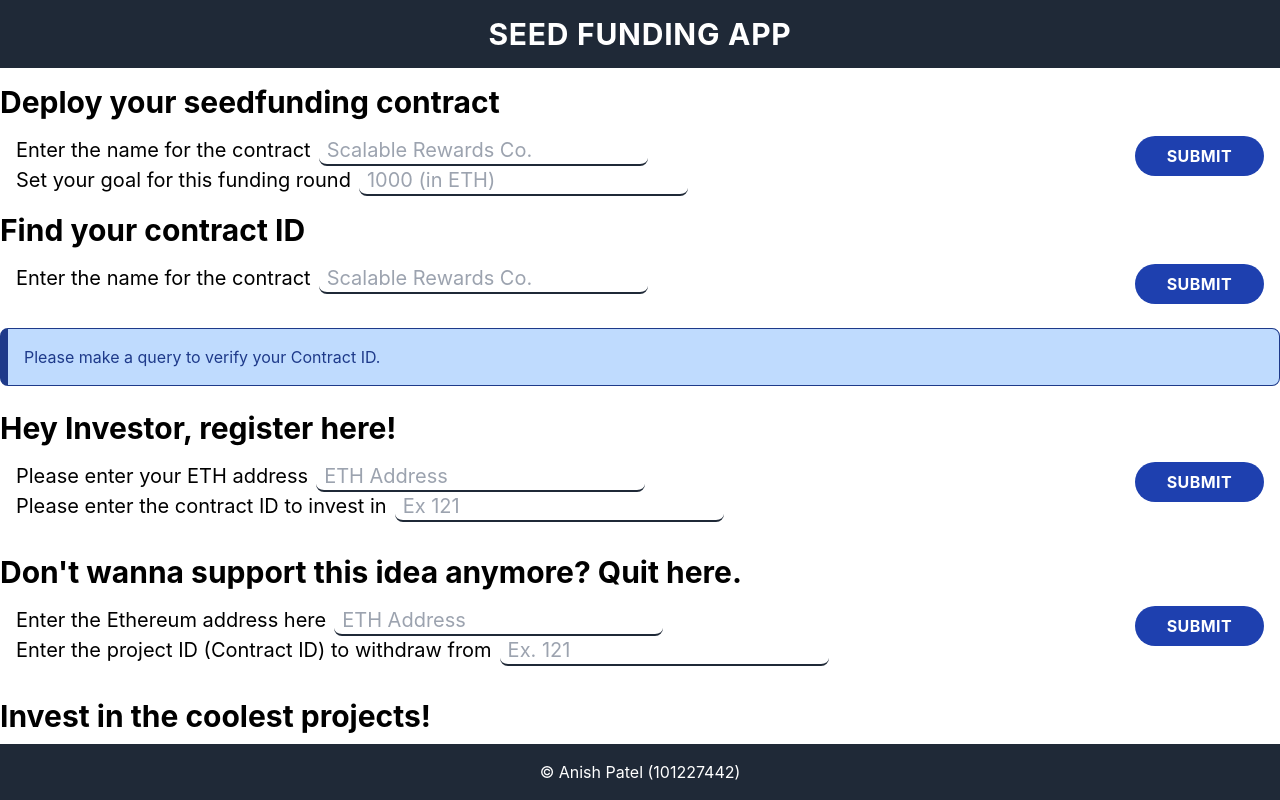
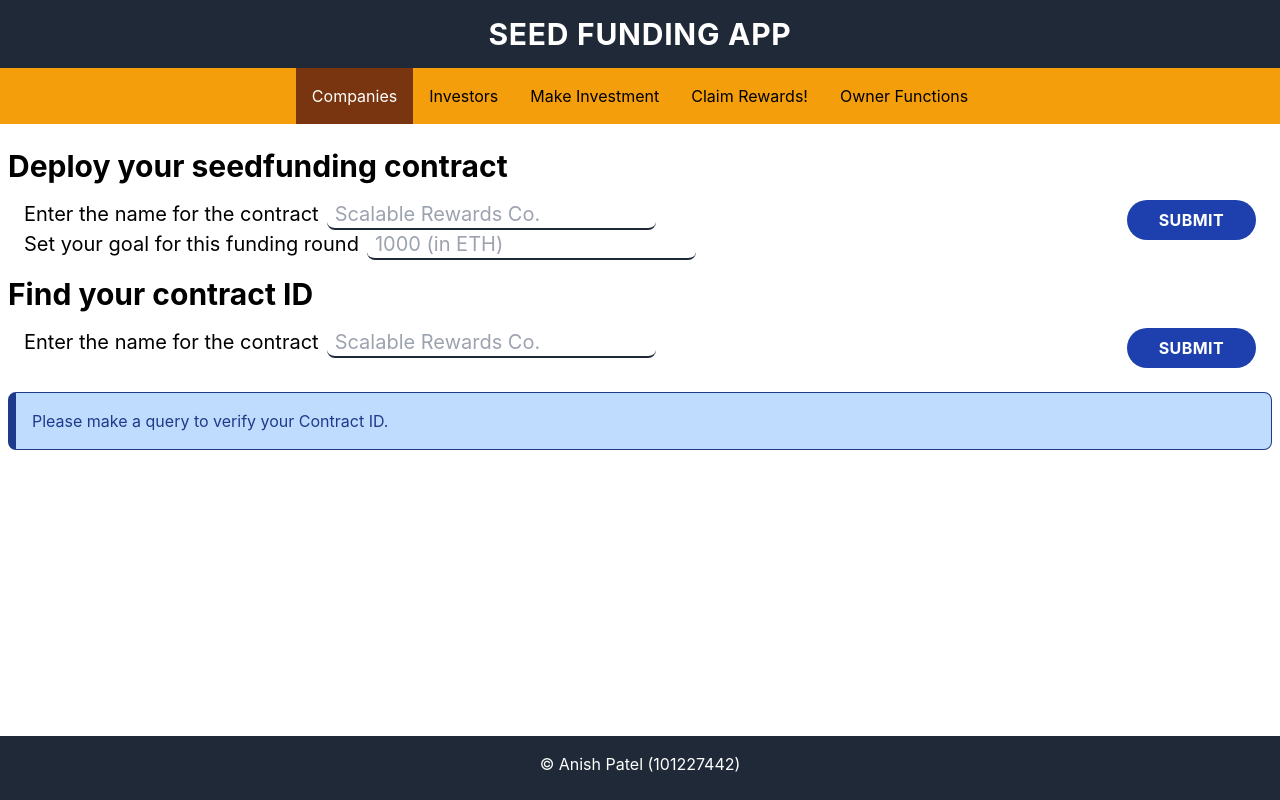
Before and after one commit to apatel99/seed-funding-dapp, a React (Create React App) app: page / in a window 1280 px wide. Built offline with nearby package versions, Linux system fonts and the light colour scheme.

Commit message:
Tabs implemented to categorize features

```diff
--- a/src/App.jsx
+++ b/src/App.jsx
@@ -1,4 +1,4 @@
-import React from 'react';
+import React, { useState } from 'react';
 import Header from './components/Header';
 import Footer from './components/Footer';
 import CreateSeeding from './components/CreateSeeding';
@@ -9,19 +9,34 @@ import Withdraw from './components/Withdraw';
 import GetInvestment from './components/GetInvestment';
 
 const App = () => {
+  const [tab, setTab] = useState('1');
+
+  const changeOption = (event) => {
+    setTab(event.target.value);
+  }
+
   return (
     <div className="flex flex-col overflow-hidden h-screen">
       <Header />
 
-      <div id="main" className="flex-grow container mx-auto flex flex-col overflow-y-scroll">
-        <CreateSeeding/>
+      <div className="flex justify-center bg-yellow-500">
+        <button onClick={changeOption} value="1" className={tab==1 ? `p-4 text-white bg-yellow-900` : `p-4`}>Companies</button>
+        <button onClick={changeOption} value="2" className={tab==2 ? `p-4 text-white bg-yellow-900` : `p-4`}>Investors</button>
+        <button onClick={changeOption} value="3" className={tab==3 ? `p-4 text-white bg-yellow-900` : `p-4`}>Make Investment</button>
+        <button onClick={changeOption} value="4" className={tab==4 ? `p-4 text-white bg-yellow-900` : `p-4`}>Claim Rewards!</button>
+        <button onClick={changeOption} value="5" className={tab==5 ? `p-4 text-white bg-yellow-900` : `p-4`}>Owner Functions</button>
+      </div>
 
-        <AddInvestor/>
-
-        <RemoveInvestor/>
-            <Invest/>
-            <Withdraw/>
-            <GetInvestment/>
+      <div id="main" className="p-2 flex-grow container mx-auto flex flex-col overflow-y-scroll md:p-auto">
+        {
+          {
+            1: <CreateSeeding/>,
+            2: <div><AddInvestor/> <RemoveInvestor/></div>,
+            3: <Invest/>,
+            4: <Withdraw/>,
+            5: <GetInvestment/>
+          } [tab]
+        }
       </div>
 
       <Footer />
```
